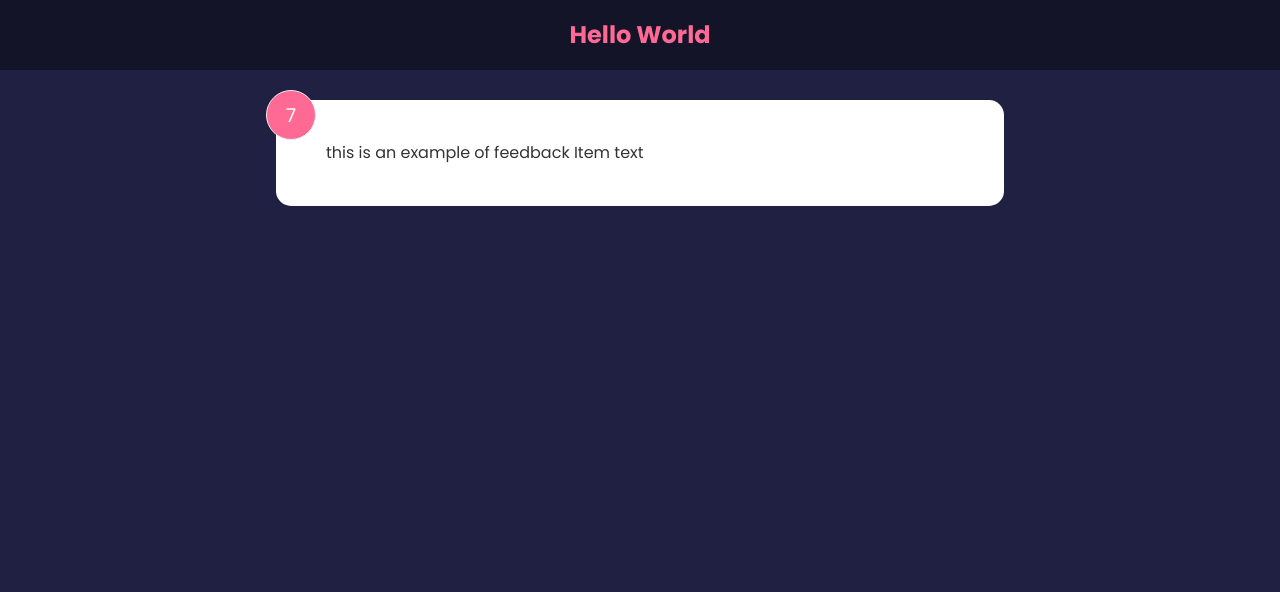
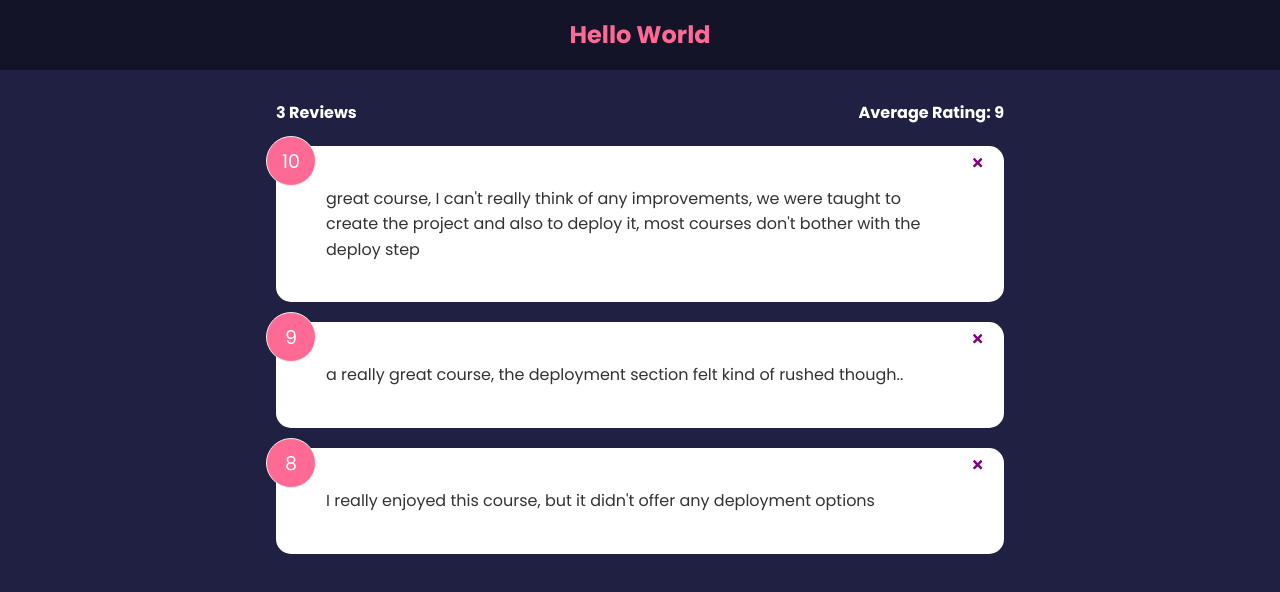
Before and after one commit to robbridges/React-Apps, a React (Create React App) app in the folder feedback-app/: page / in a window 1280 px wide. Shown: the top 592 px of the page. Built offline with nearby package versions, Linux system fonts and the light colour scheme.

Commit message:
Feedback form fixed.

```diff
--- a/feedback-app/package.json
+++ b/feedback-app/package.json
@@ -8,6 +8,7 @@
     "@testing-library/user-event": "^13.5.0",
     "react": "^17.0.2",
     "react-dom": "^17.0.2",
+    "react-icons": "^4.3.1",
     "react-scripts": "5.0.0",
     "web-vitals": "^2.1.4"
   },
--- a/feedback-app/src/App.js
+++ b/feedback-app/src/App.js
@@ -1,13 +1,25 @@
-
+import { useState } from 'react';
 import Header from './components/Header';
-import FeedbackItem from './components/FeedbackItem';
+import FeedBackList from './components/FeedBackList';
+import FeedBackData from './data/FeedBackData';
+import FeedBackStats from './components/FeedBackStats';
 
 const App = () => {
+  const [feedback, setFeedBack] = useState(FeedBackData)
+
+  const deleteFeedBack = (id) => {
+    if (window.confirm('Are you sure you want to delete this feedback?')) {
+      setFeedBack(feedback.filter((item) => item.id !== id ))
+    }
+    console.log('App', id)
+  }
+
   return (
     <>
       <Header text="Hello World"/>
       <div className ="container">
-        <FeedbackItem />
+        <FeedBackStats data={feedback} />
+        <FeedBackList data={feedback} handleDelete={deleteFeedBack}/>
       </div>
     </>
   )
--- /dev/null
+++ b/feedback-app/src/components/FeedBackList.jsx
@@ -0,0 +1,28 @@
+import FeedbackItem from "./FeedbackItem";
+import PropTypes from 'prop-types';
+
+const FeedBackList = ({data, handleDelete}) => {
+  console.log(data);
+  if (!data || data.length === 0) {
+    return <p>No Feedback provided yet by the users</p>
+  }
+  return (
+  <div className='feedback-list'>
+    {data.map((item) => (
+      <FeedbackItem
+        key={item.id}
+        item={item}
+        handleDelete={handleDelete}
+      />
+    ))}
+  </div>
+  )
+}
+
+FeedBackList.propType = {
+  data: PropTypes.array,
+}
+
+
+
+export default FeedBackList;
--- /dev/null
+++ b/feedback-app/src/components/FeedBackStats.jsx
@@ -0,0 +1,26 @@
+import PropTypes from 'prop-types';
+
+import FeedbackItem from "./FeedbackItem";
+
+const FeedBackStats = ({data}) => {
+  //Calculate ratings
+
+  let average = data.reduce((acc, current) => {
+    return acc + current.rating
+  }, 0) / data.length
+
+  average = average.toFixed(1).replace(/[.,]0$/, '');
+
+  return (
+    <div className="feedback-stats">
+      <h4>{data.length} Reviews</h4>
+      <h4>Average Rating: {isNaN(average) ? 0: average}</h4>
+    </div>
+  )
+}
+
+FeedBackStats.propTypes = {
+  feedback: PropTypes.array.isRequired
+}
+
+export default FeedBackStats;
--- a/feedback-app/src/components/FeedbackItem.jsx
+++ b/feedback-app/src/components/FeedbackItem.jsx
@@ -1,15 +1,23 @@
-import { useState } from "react";
+import Card from './shared/Card'
+import {FaTimes} from 'react-icons/fa'
+import PropTypes from 'prop-types'
+const FeedbackItem = ({item, handleDelete}) => {
 
-const FeedbackItem = () => {
-  const [rating, setRating] = useState(7);
-  const [textDisplay, setTextDisplay] = useState('this is an example of feedback Item text');
 
   return (
-  <div className='card'>
-    <div className="num-display">{rating}</div>
-    <div className="text-display">{textDisplay}</div>
-  </div>
+  <Card>
+    <div className="num-display">{item.rating}</div>
+    <button onClick={ () => handleDelete(item.id)} className='close'>
+      <FaTimes color='purple' />
+    </button>
+    <div className="text-display">{item.text}</div>
+  </Card>
   )
 }
 
+FeedbackItem.propTypes = {
+  item: PropTypes.object.isRequired
+}
+
+
 export default FeedbackItem;
--- /dev/null
+++ b/feedback-app/src/components/shared/Card.jsx
@@ -0,0 +1,15 @@
+import PropTypes from 'prop-types';
+
+const Card = ({children, reverse}) => {
+  return <div className={`card ${reverse && 'reverse'}`}>
+    {children}
+  </div>
+}
+
+Card.propTypes = {
+  children: PropTypes.node.isRequired,
+  reverse: PropTypes.bool,
+
+}
+
+export default Card;
--- /dev/null
+++ b/feedback-app/src/data/FeedBackData.js
@@ -0,0 +1,19 @@
+const FeedBackData = [
+  {
+    id: 1,
+    rating: 10,
+    text: `great course, I can't really think of any improvements, we were taught to create the project and also to deploy it, most courses don't bother with the deploy step`
+  },
+  {
+    id: 2,
+    rating: 9,
+    text: `a really great course, the deployment section felt kind of rushed though..`
+  },
+  {
+    id: 3,
+    rating: 8,
+    text: `I really enjoyed this course, but it didn't offer any deployment options`
+  }
+]
+
+export default FeedBackData;
```
Also changed, not shown: 1 other file (tests, documents, lock files or other folders).
